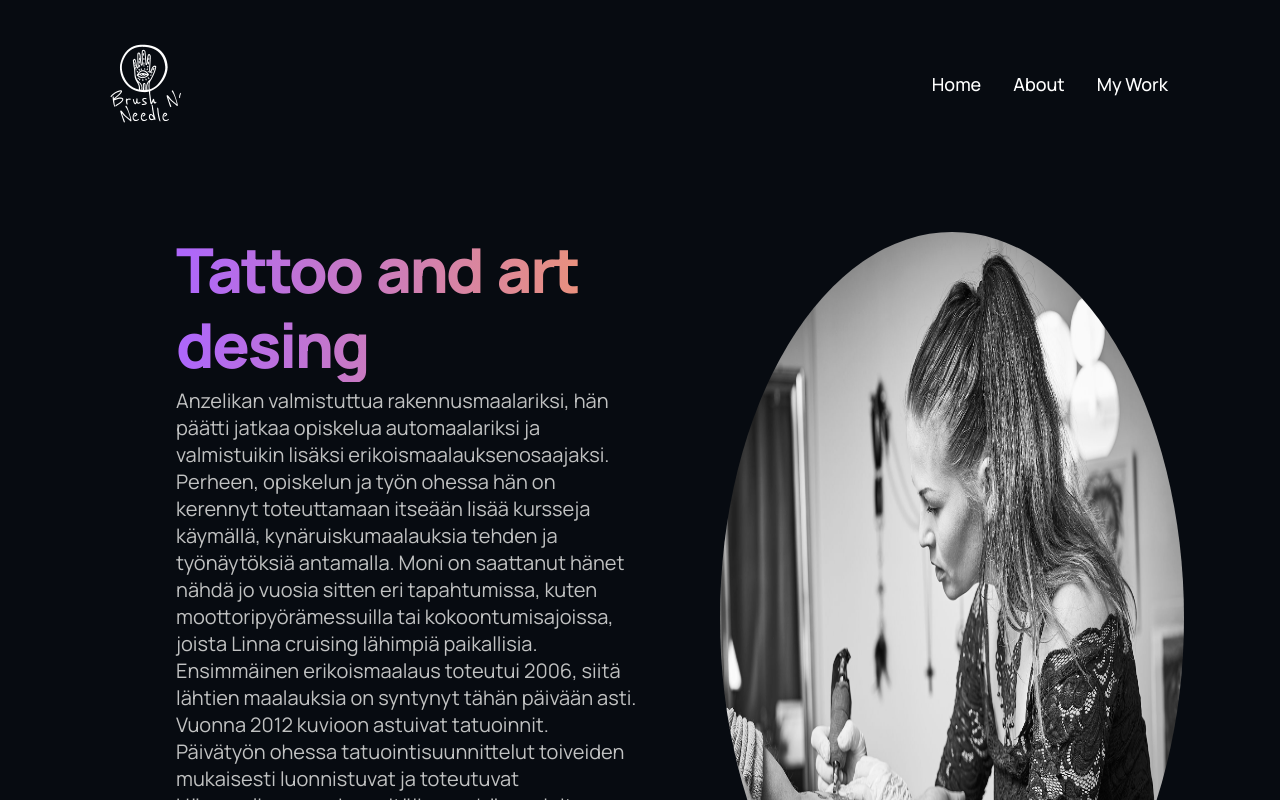
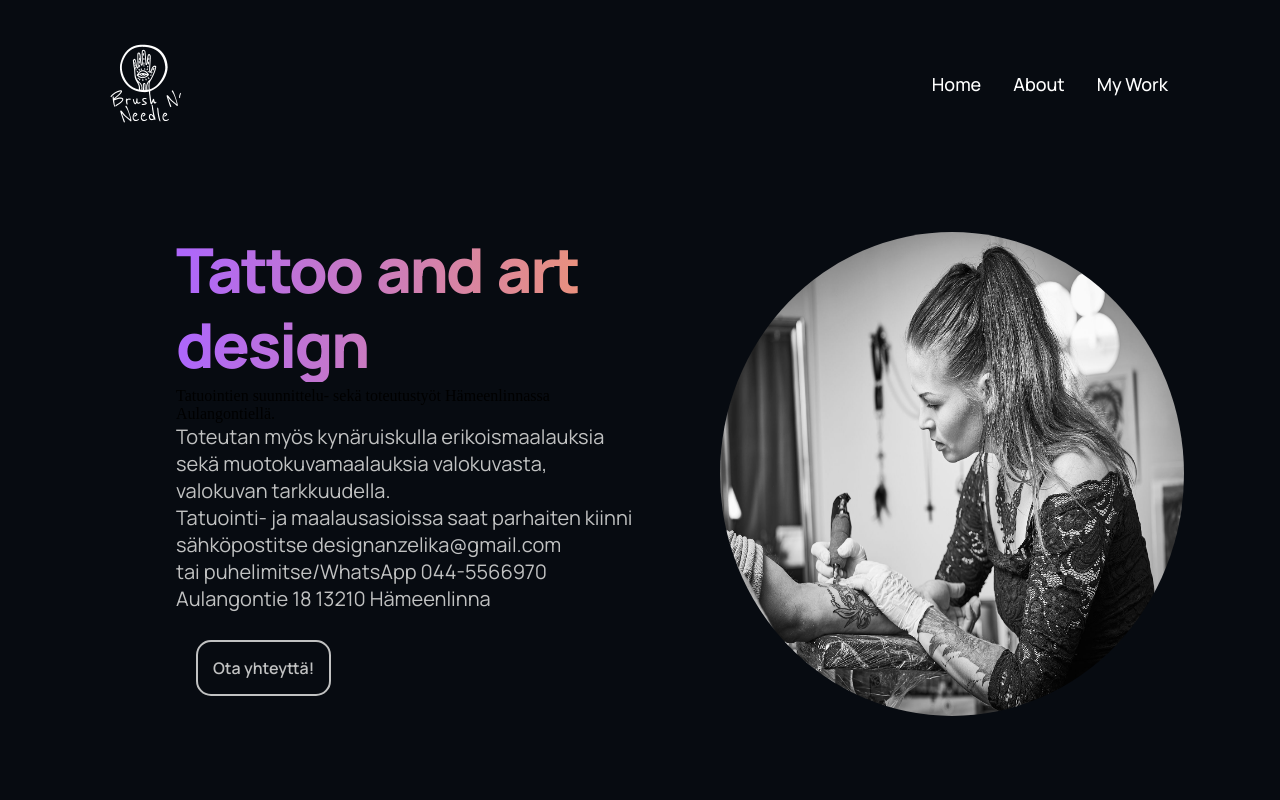
Before and after one commit to Zilthoid/ansku-app, a React (Create React App) app: page / in a window 1280 px wide. Shown: the top 800 px of the page. Built offline with nearby package versions, Linux system fonts and the light colour scheme.

Commit message:
change homepage

```diff
--- a/package.json
+++ b/package.json
@@ -1,4 +1,5 @@
-{ "homepage": "http://zilthoid.github.io/ansku-app",
+{
+  "homepage": "http://zilthoid.github.io",
   "name": "ansku-app",
   "version": "0.1.0",
   "private": true,
--- a/src/containers/header/Header.jsx
+++ b/src/containers/header/Header.jsx
@@ -1,27 +1,38 @@
-import React from 'react'
-import "./header.css"
-import Port from "../../assets/Port.JPG"
+import React from "react";
+import "./header.css";
+import Port from "../../assets/Port.JPG";
 
 const Header = () => {
   return (
-    <div className='gpt3__header section__padding' id='home'>
-      <div className='gpt3__header-content'>
+    <div className="gpt3__header section__padding" id="home">
+      <div className="gpt3__header-content">
+        <h1 className="gradient__text">Tattoo and art design</h1>
+        Tatuointien suunnittelu- sekä toteutustyöt Hämeenlinnassa
+        Aulangontiellä.
+        <p />
+        <p>
+          Toteutan myös kynäruiskulla erikoismaalauksia sekä muotokuvamaalauksia
+          valokuvasta, valokuvan tarkkuudella.
+        </p>
+        <p>
+          Tatuointi- ja maalausasioissa saat parhaiten kiinni sähköpostitse
+          designanzelika@gmail.com
+        </p>
+        <p>
+          tai puhelimitse/WhatsApp 044-5566970 Aulangontie 18 13210 Hämeenlinna
+        </p>
+        <div className="gpt3__header-content__people">
+          <p></p>
+        </div>
+        <a className="email-link" href="mailto:dummytext@gmail.com?">
+          Ota yhteyttä!
+        </a>
+      </div>
+      <div className="gpt3__header-image">
+        <img src={Port} alt="Port" />
+      </div>
+    </div>
+  );
+};
 
-        <h1 className='gradient__text'>Tattoo and art desing</h1>
-        <p>Anzelikan valmistuttua rakennusmaalariksi, hän päätti jatkaa opiskelua automaalariksi ja valmistuikin lisäksi erikoismaalauksenosaajaksi. Perheen, opiskelun ja työn ohessa hän on kerennyt toteuttamaan itseään lisää kursseja käymällä, kynäruiskumaalauksia tehden ja työnäytöksiä antamalla. Moni on saattanut hänet nähdä jo vuosia sitten eri tapahtumissa, kuten moottoripyörämessuilla tai kokoontumisajoissa, joista Linna cruising lähimpiä paikallisia. Ensimmäinen erikoismaalaus toteutui 2006, siitä lähtien maalauksia on syntynyt tähän päivään asti. Vuonna 2012 kuvioon astuivat tatuoinnit.
-Päivätyön ohessa tatuointisuunnittelut toiveiden mukaisesti luonnistuvat ja toteutuvat Hämeenlinnassa.
-Lempitöikseen hän mainitsee realistiset muotokuvamaalaukset valokuvasta, sekä kaikenlaiset tatuointityylit.</p>
-
-        <div className='gpt3__header-content__people'>
-          <p>Varaa aika!</p>
-      </div>
-      <a className='email-link' href="mailto:dummytext@gmail.com?">Ota yhteyttä!</a>
-    </div>
-  <div className='gpt3__header-image'>
-    <img src={Port} alt="Port"/>
-    </div>
-</div>
-  )
-}
-
-export default Header
+export default Header;
```
Also changed, not shown: 1 other file (tests, documents, lock files or other folders).
